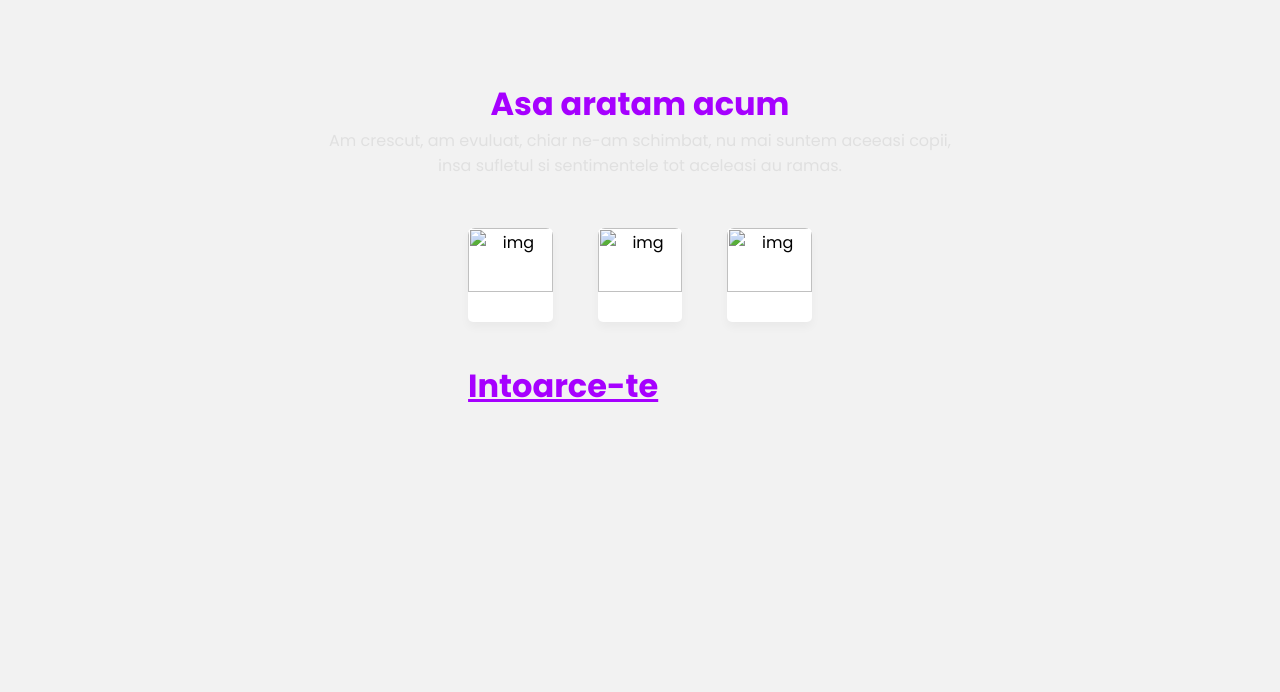
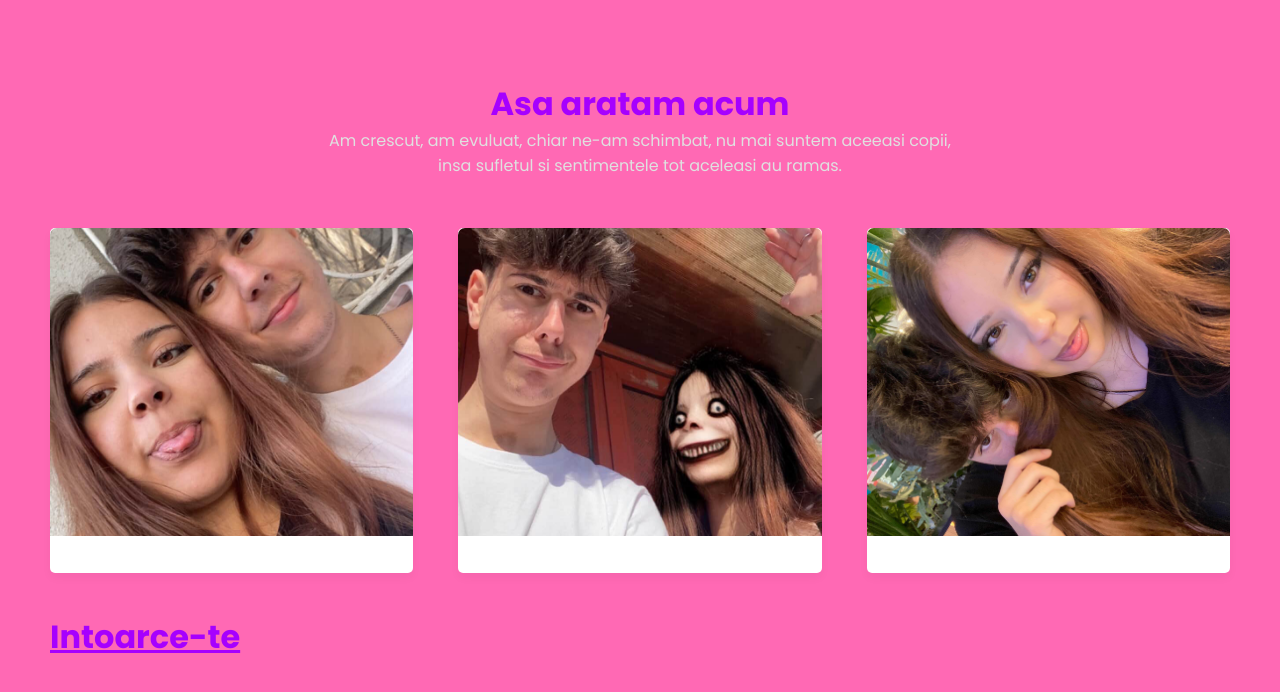
Before and after one commit to zannytsu/siteade, a plain HTML site: page poze2.html in a window 1280 px wide. Drawn offline with Linux system fonts and the light colour scheme.

Commit message:
Update poze2.html

```diff
--- a/poze2.html
+++ b/poze2.html
@@ -9,15 +9,15 @@
         <br>insa sufletul si sentimentele tot aceleasi au ramas.</p>
       <ul class="cards">
         <li class="card">
-          <img src="images/camping-4.jpg" alt="img">
+          <img src="camping-4.jpg" alt="img">
 
         </li>
         <li class="card">
-          <img src="images/camping-5.jpg" alt="img">
+          <img src="camping-5.jpg" alt="img">
 
         </li>
         <li class="card">
-          <img src="images/camping-6.jpg" alt="img">
+          <img src="camping-6.jpg" alt="img">
 
         </li>
         <h2> <a style="color: rgb(166, 0, 255);" href="pagina4.html" target="_blank">Intoarce-te</a> </h2>
@@ -31,7 +31,7 @@
 body {
   margin: 0;
   height: 100vh;
-  background-image: url("images/home-bg.jpg"); /* poza din folder */
+  background-image: url("home-bg.jpg"); /* poza din folder */
   background-size: cover;       /* umple tot ecranul */
   background-position: center;  /* centrat */
   background-repeat: no-repeat; /* fără repetare */
```
